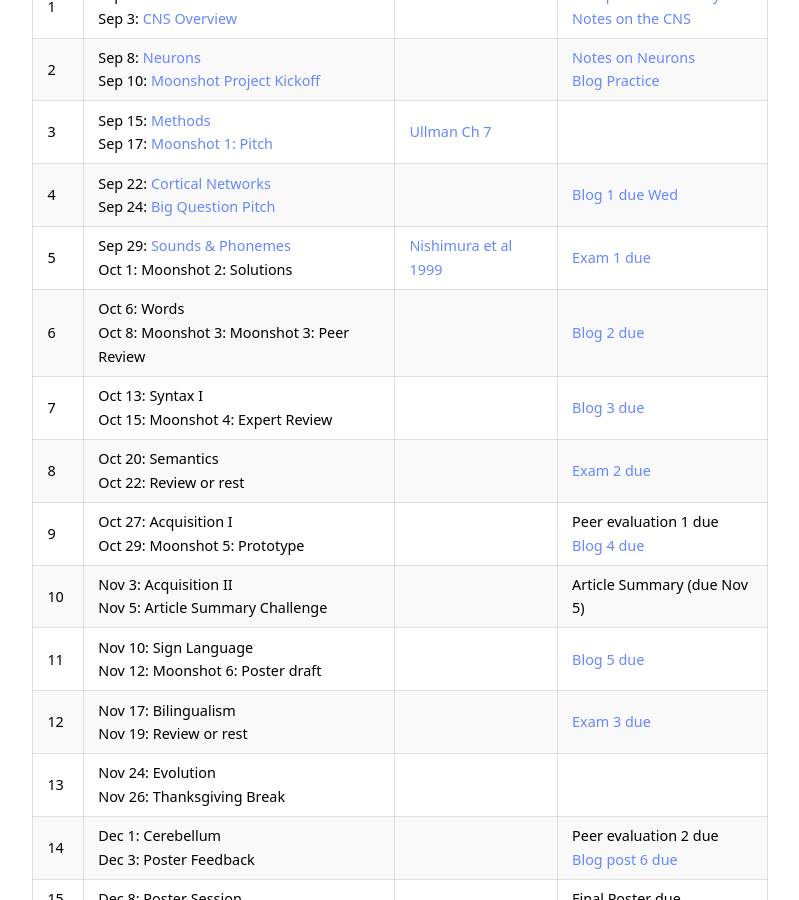
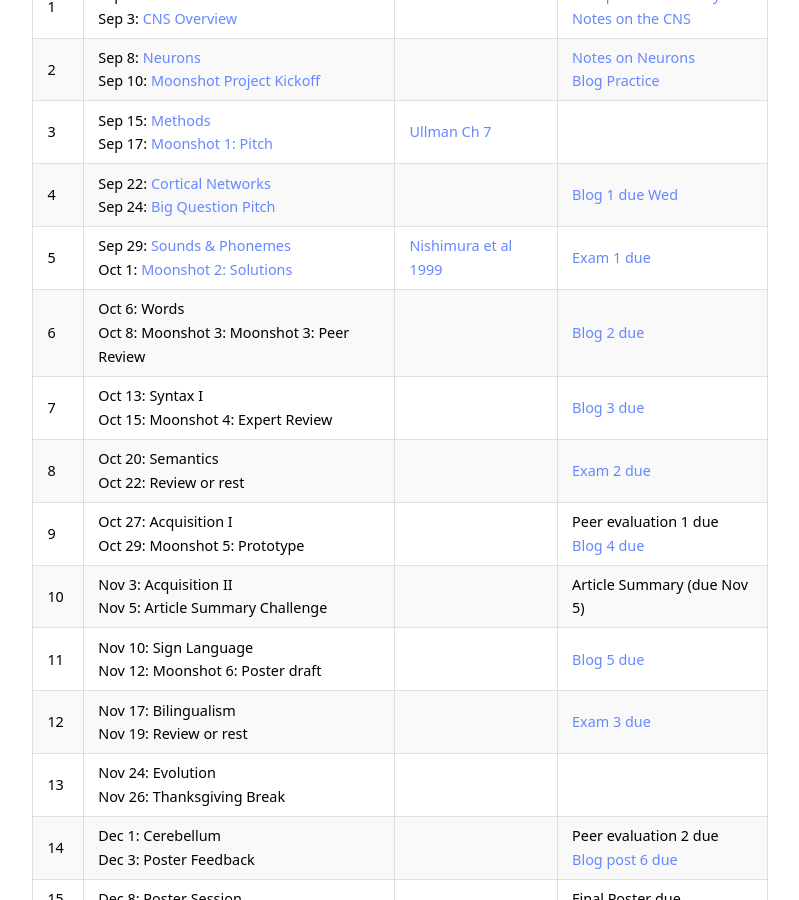
Before and after one commit to kschuler/ling104, a Jekyll site: the page built from index.md, in a window 1280 px wide and 900 px high, scrolled down 2516 px. Shown: the whole window, without its empty margins (240-1039 px from the left). Built offline with Jekyll 4.4.1, drawn with Linux system fonts in a browser that asks for light colours; part of the change alters nothing that is shown.

```diff
--- a/index.md
+++ b/index.md
@@ -68,7 +68,7 @@ Wk  | Lecture | Readings | Resources
 2 | Sep 8: [Neurons](https://public.3.basecamp.com/p/FXanyTRCZWFLpHGQoEvHVJC6) <br> Sep 10: [Moonshot Project Kickoff](https://public.3.basecamp.com/p/AjTbE7WbsvV6Nndu3uUBLVbX) | | [Notes on Neurons](https://docs.google.com/document/d/10m2TaXG4dH76JJWaoWzONSnLYD6Opt5RjLd1bbx04pE/edit?usp=sharing)<br>[Blog Practice](https://canvas.upenn.edu/courses/1530046/assignments/8162693?module_item_id=18630336)
 3 | Sep 15: [Methods](https://public.3.basecamp.com/p/uX1uhAPDhNcBh1813E3dmrp6) <br> Sep 17: [Moonshot 1: Pitch](https://public.3.basecamp.com/p/y4iXsyMWYwEFmp5LztGVjBQU) | [Ullman Ch 7](https://app.perusall.com/courses/ling-104-001-2020c-intro-to-language-and-the-brain/ch-7-language-and-the-brain?assignmentId=xaCdzQyg4q56g98te&part=1)|
 4 | Sep 22: [Cortical Networks](https://public.3.basecamp.com/p/KJanmNDmsuuiEpfnefQk39DP) <br> Sep 24: [Big Question Pitch](https://public.3.basecamp.com/p/sturFQNLAs7i1kF3BqSrqxwk)| | [Blog 1 due Wed](https://canvas.upenn.edu/courses/1530046/assignments/8162711)
-5 | Sep 29: [Sounds & Phonemes](https://public.3.basecamp.com/p/533vsdYWEFn3uHCi17SsRxGE)<br> Oct 1: Moonshot 2: Solutions | [Nishimura et al 1999](https://app.perusall.com/courses/ling-104-001-2020c-intro-to-language-and-the-brain/nishimura-et-al-1999-sign-language-heard-in-the-auditory-cortex?assignmentId=Yet7oW7d6u6HE7HQp&part=1) | [Exam 1 due](https://canvas.upenn.edu/courses/1530046/assignments/8161724)
+5 | Sep 29: [Sounds & Phonemes](https://public.3.basecamp.com/p/533vsdYWEFn3uHCi17SsRxGE)<br> Oct 1: [Moonshot 2: Solutions](https://public.3.basecamp.com/p/649Vczdx4iV78VW3uEs5fbgz) | [Nishimura et al 1999](https://app.perusall.com/courses/ling-104-001-2020c-intro-to-language-and-the-brain/nishimura-et-al-1999-sign-language-heard-in-the-auditory-cortex?assignmentId=Yet7oW7d6u6HE7HQp&part=1) | [Exam 1 due](https://canvas.upenn.edu/courses/1530046/assignments/8161724)
 6 | Oct 6: Words <br> Oct 8: Moonshot 3: Moonshot 3: Peer Review  | | [Blog 2 due](https://canvas.upenn.edu/courses/1530046/assignments/8162722)
 7 | Oct 13: Syntax I <br> Oct 15: Moonshot 4: Expert Review | | [Blog 3 due](https://canvas.upenn.edu/courses/1530046/assignments/8162723)
 8 | Oct 20: Semantics <br> Oct 22: **Review or rest**| | [Exam 2 due](https://canvas.upenn.edu/courses/1530046/assignments/8162038)
```
